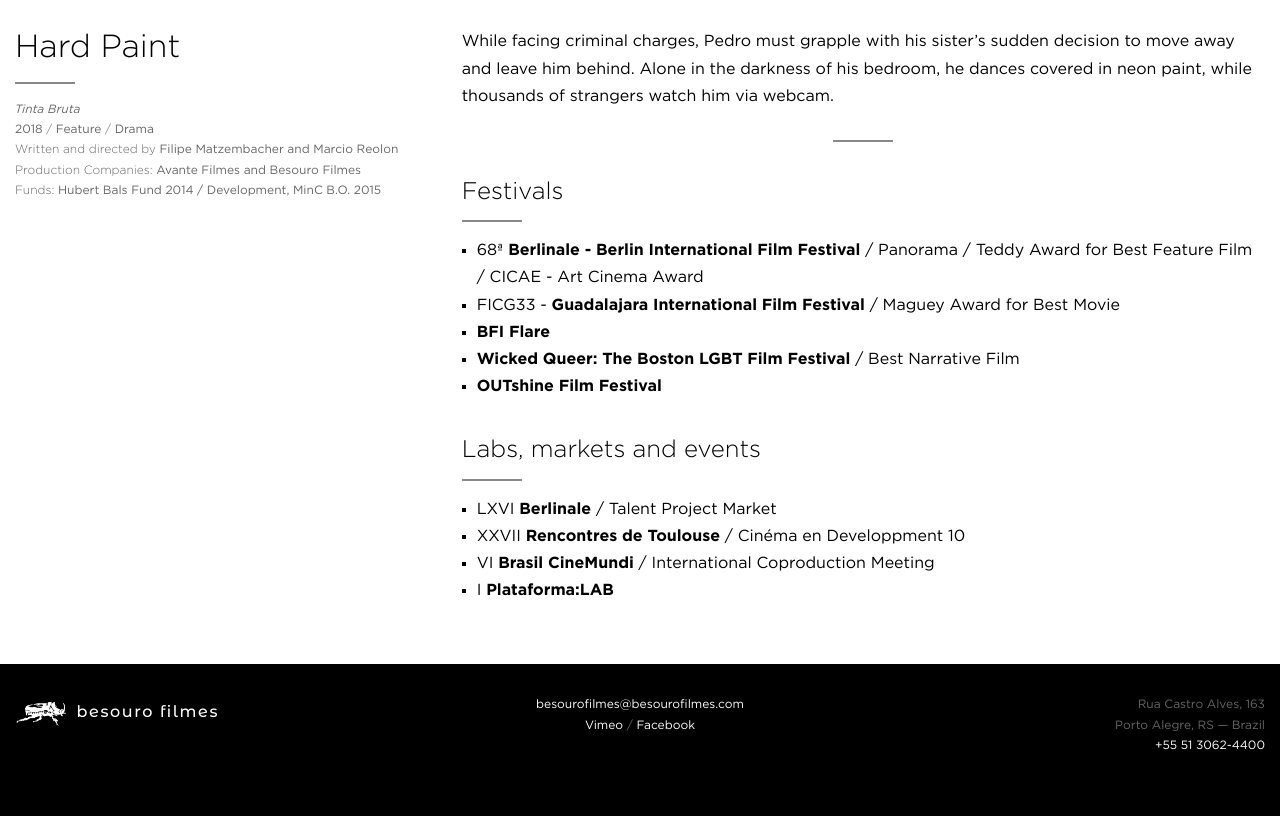
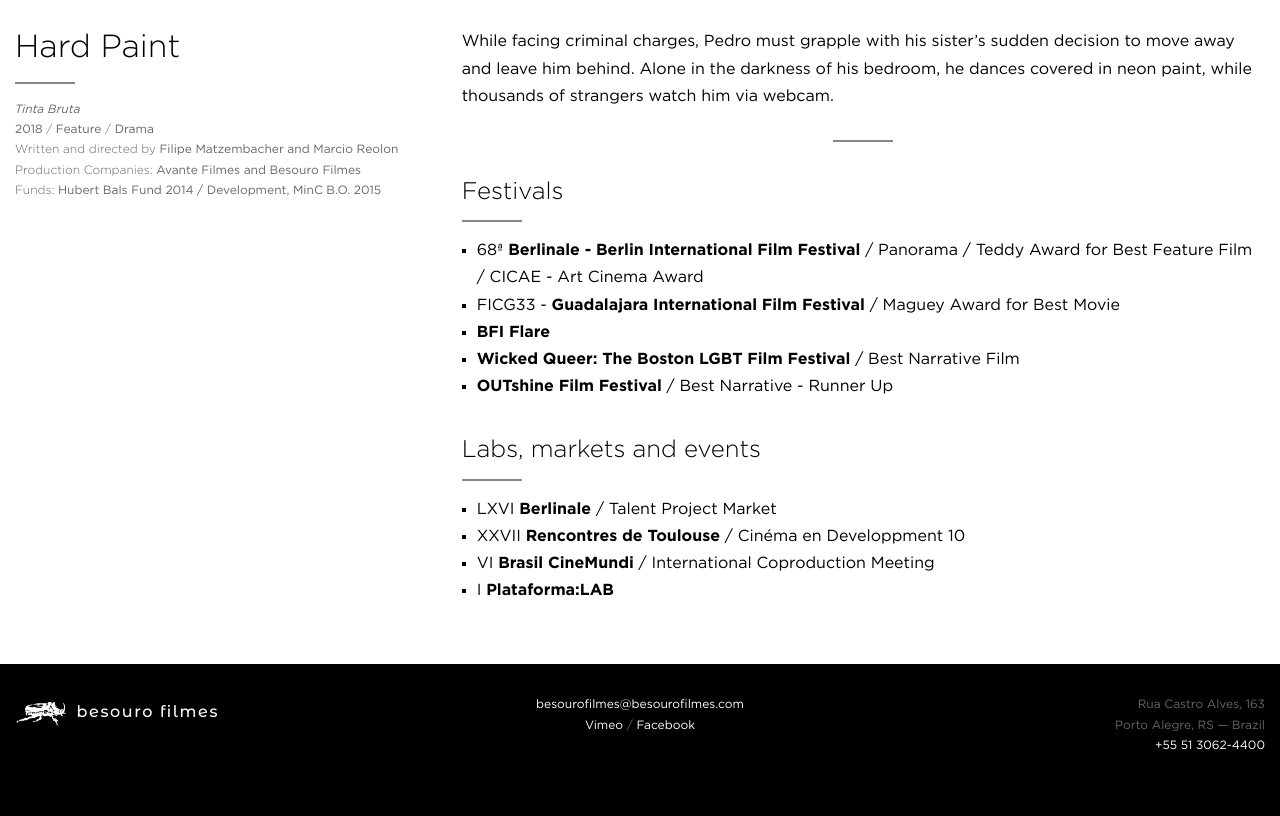
Before and after one commit to arthrfrts/besouro, a Jekyll site: the page built from _projects/hard-paint.md, in a window 1280 px wide. Shown: the part 820-1636 px from the top of the page. Built offline with Jekyll 4.4.1, drawn with Linux system fonts in a browser that asks for light colours.

Commit message:
Updated Hard Paint

```diff
--- a/_projects/hard-paint.md
+++ b/_projects/hard-paint.md
@@ -32,7 +32,7 @@
 * FICG33 - **Guadalajara International Film Festival** / Maguey Award for Best Movie
 * **BFI Flare**
 * **Wicked Queer: The Boston LGBT Film Festival** / Best Narrative Film
-* **OUTshine Film Festival**
+* **OUTshine Film Festival** / Best Narrative - Runner Up
 
 ## Labs, markets and events
 * LXVI **Berlinale** / Talent Project Market
```
